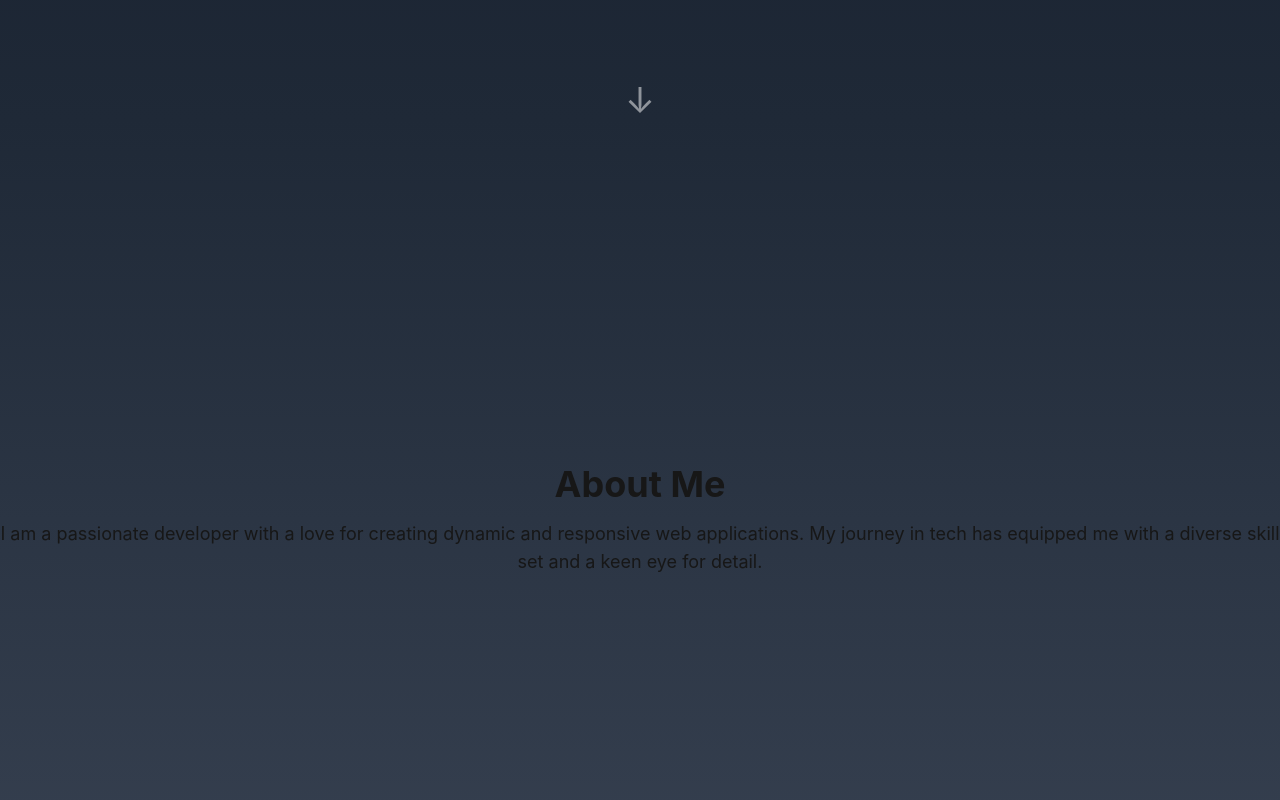
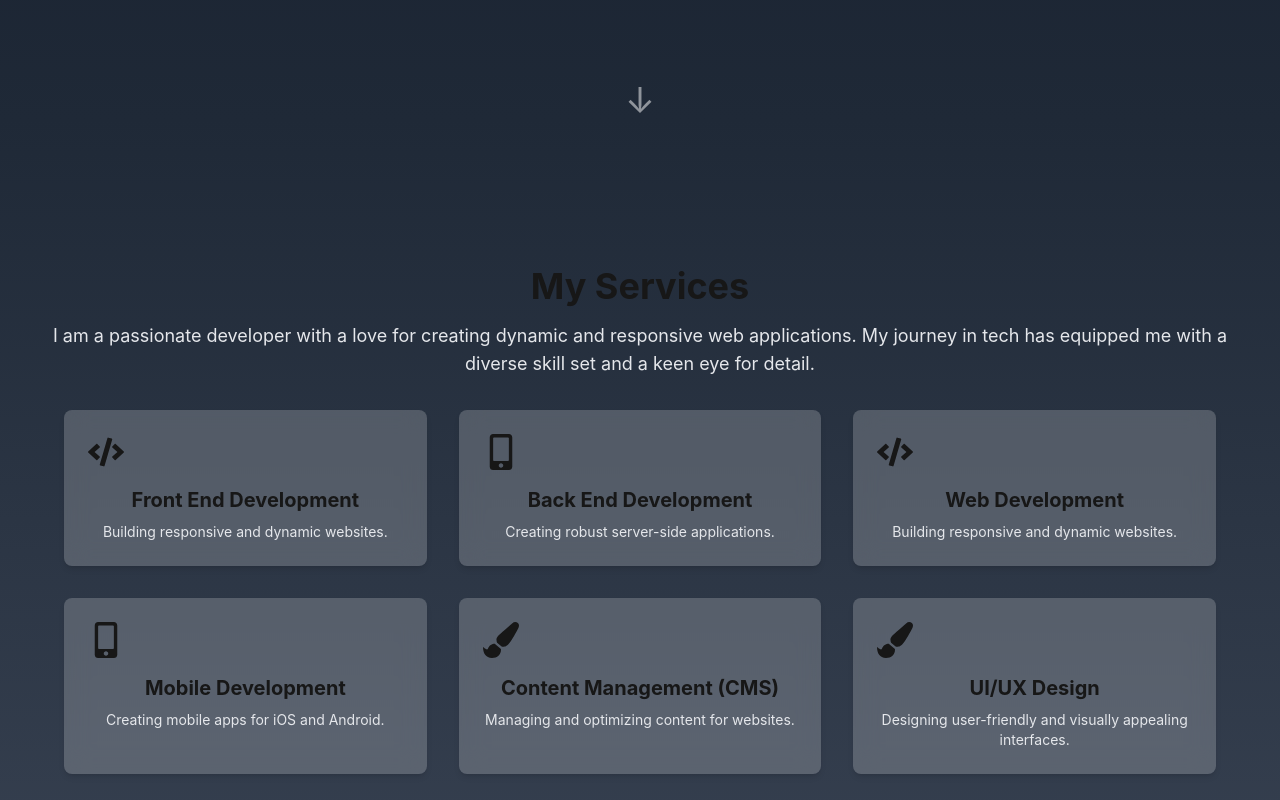
Before and after one commit to Bkhamilton/hamilton-portfolio, a Next.js app: page / in a window 1280 px wide. Shown: the part 680-1480 px from the top of the page. Built offline with nearby package versions, Linux system fonts and the light colour scheme.

Commit message:
added react icons and updated AboutMe

```diff
--- a/components/AboutMe/AboutMe.tsx
+++ b/components/AboutMe/AboutMe.tsx
@@ -1,14 +1,48 @@
 import React from 'react';
+import Service from './Service';
+import { FaCode, FaMobileAlt, FaPaintBrush } from 'react-icons/fa'; // Example icons from React Icons
 
 const AboutMe = () => {
     return (
-        <section className="h-screen flex bg-gradient-to-b from-gray-800 to-gray-700 items-center justify-center bg-gray-100 w-full">
-            <div className="text-center">
-                <h2 className="text-4xl font-bold mb-4">About Me</h2>
-                <p className="text-lg">
+        <section className="h-screen flex flex-col bg-gradient-to-b from-gray-800 to-gray-700 items-center justify-center bg-gray-100 w-full px-8">
+            <div className="text-center mb-8">
+                <h2 className="text-4xl font-bold mb-4">My Services</h2>
+                <p className="text-lg text-gray-200">
                     I am a passionate developer with a love for creating dynamic and responsive web applications.
                     My journey in tech has equipped me with a diverse skill set and a keen eye for detail.
                 </p>
+            </div>
+            <div className="grid grid-cols-1 md:grid-cols-3 gap-8 w-full max-w-6xl">
+                <Service
+                    title="Front End Development"
+                    description="Building responsive and dynamic websites."
+                    icon={<FaCode />}
+                />
+                <Service
+                    title="Back End Development"
+                    description="Creating robust server-side applications."
+                    icon={<FaMobileAlt />}
+                />
+                <Service
+                    title="Web Development"
+                    description="Building responsive and dynamic websites."
+                    icon={<FaCode />}
+                />
+                <Service
+                    title="Mobile Development"
+                    description="Creating mobile apps for iOS and Android."
+                    icon={<FaMobileAlt />}
+                />
+                <Service
+                    title="Content Management (CMS)"
+                    description="Managing and optimizing content for websites."
+                    icon={<FaPaintBrush />}
+                />
+                <Service
+                    title="UI/UX Design"
+                    description="Designing user-friendly and visually appealing interfaces."
+                    icon={<FaPaintBrush />}
+                />
             </div>
         </section>
     );
--- /dev/null
+++ b/components/AboutMe/Service.tsx
@@ -0,0 +1,19 @@
+import React from 'react';
+
+interface ServiceProps {
+    title: string;
+    description: string;
+    icon: React.ReactNode; // Icon can be a React component or an element
+}
+
+const Service: React.FC<ServiceProps> = ({ title, description, icon }) => {
+    return (
+        <div className="bg-white bg-opacity-20 backdrop-blur-md rounded-lg p-6 text-center shadow-md hover:shadow-lg transition-shadow duration-300">
+            <div className="text-4xl mb-4">{icon}</div>
+            <h3 className="text-xl font-bold mb-2">{title}</h3>
+            <p className="text-sm text-gray-200">{description}</p>
+        </div>
+    );
+};
+
+export default Service;
```
Also changed, not shown: package.json (+6 -5 lines), 1 other file (tests, documents, lock files or other folders).
